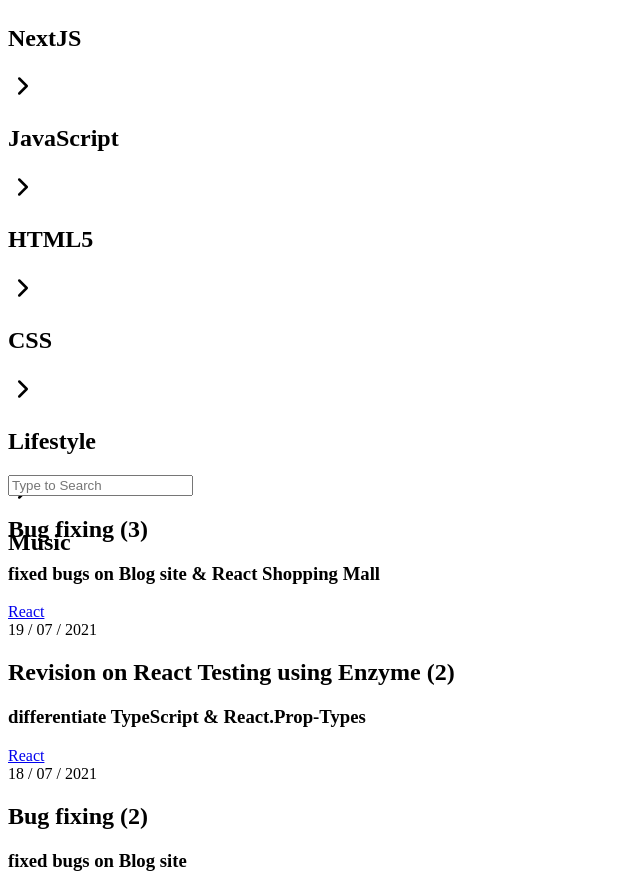
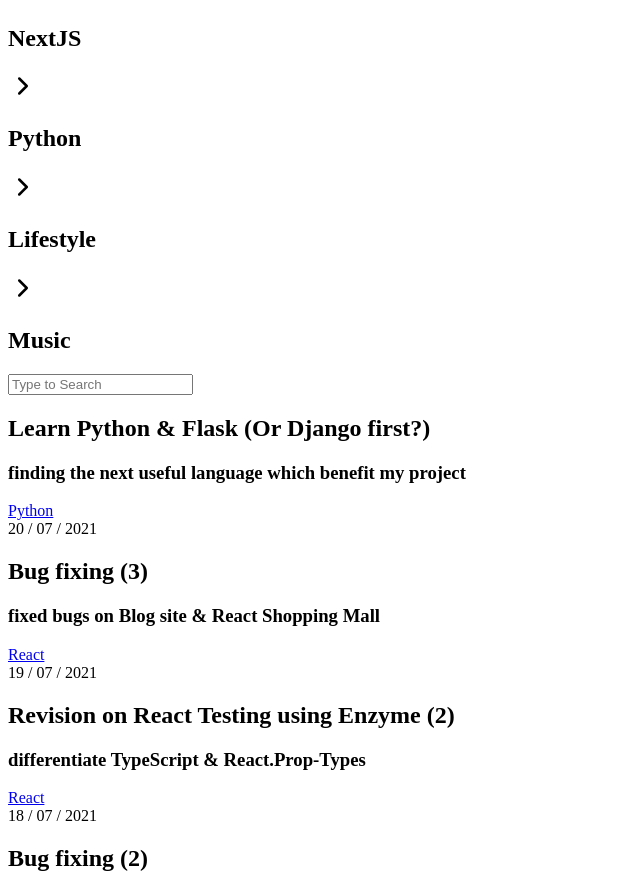
Before and after one commit to theo923/next-ssg-personal-blog, a Next.js app: page / in a window 1280 px wide. Shown: the part 1080-1971 px from the top of the page, without its empty margins (0-640 px from the left). Built offline with nearby package versions, Linux system fonts and the light colour scheme; a web font is replaced by a local one.

Commit message:
added post for 20/7/2021

```diff
--- a/components/Layout.js
+++ b/components/Layout.js
@@ -4,9 +4,9 @@ import Content from './Content';
 import Footer from './Footer';
 
 const navItem = ['About', 'Blog', 'Project', 'Contact']
-const categories = ['React', 'NextJS', 'JavaScript', 'HTML5', 'CSS', 'Lifestyle', 'Music']
+const categories = ['React', 'NextJS', 'Python', 'Lifestyle', 'Music']
 
-const Layout = ({type, category, data, item, httpString}) => {
+const Layout = ({ type, category, data, item, httpString }) => {
     return (
         <div data-test="component-app-layout">
             <Navigation navItem={navItem} />
--- /dev/null
+++ b/posts/20210720-1810.md
@@ -0,0 +1,14 @@
+---
+title: Learn Python & Flask (Or Django first?)
+description: finding the next useful language which benefit my project
+date: 20 / 07 / 2021
+tags: ["Python"]
+---
+<p>Spent a day finding the next useful language & framework would benefit my project.</p>
+<p>I am very interested in creating a wrapper using Python.</p>
+<p>The second thing I need to concern about is the framework that I am going to use.</p>
+<p>I see a lot of people in the web judging whether Django or Flask is better.</p>
+<p>Although I may learn both of them, I want to a framework that easier to catch up.</p>
+<p>I learnt python before, now I have spent sometimes revise what I have learnt before</p>
+<br/><br/>
+<p>Here's for today!</p>
```
